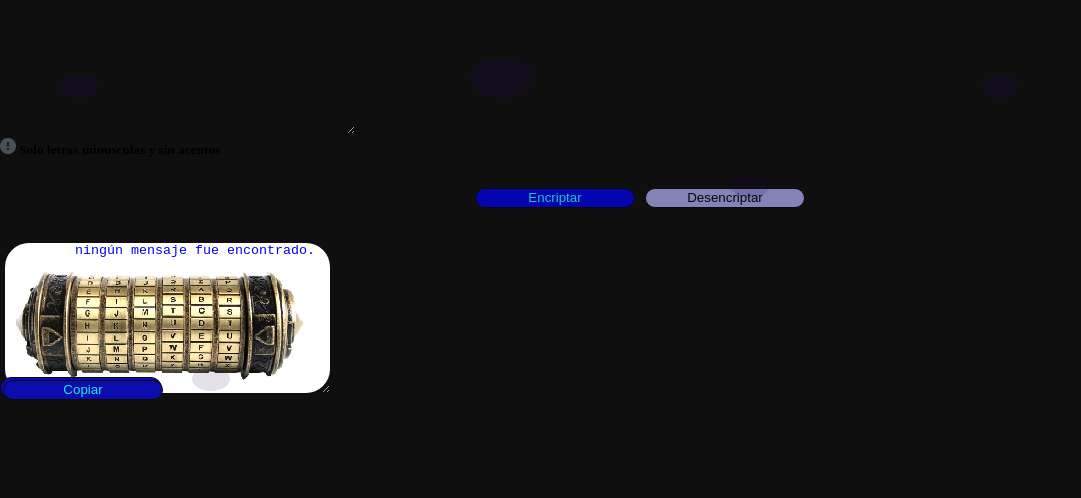
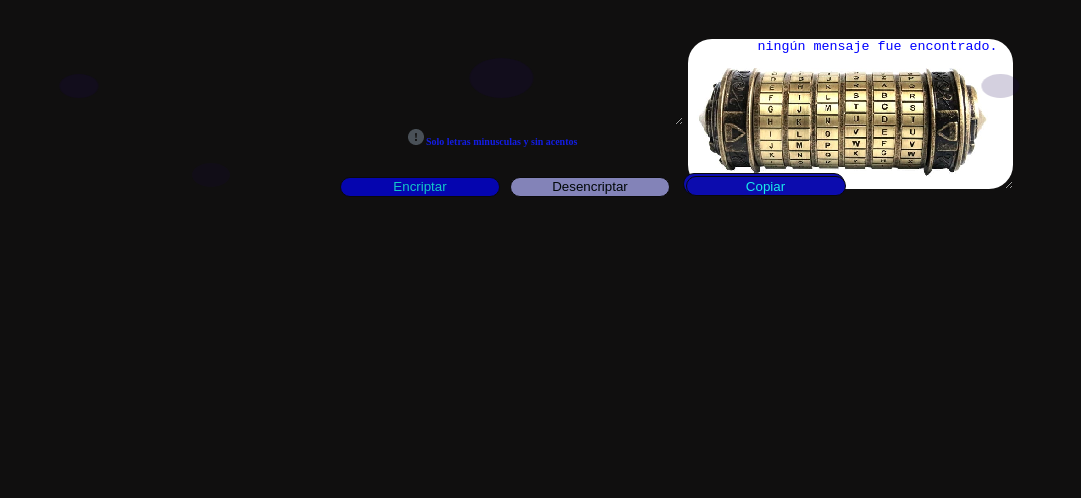
Before and after one commit to yordan-8/documents-aluraGIT, a plain HTML site: page index.html in a window 1280 px wide. Shown: the part 302-800 px from the top of the page, without its empty margins (0-1081 px from the left). Drawn offline with Linux system fonts and the light colour scheme.

Commit message:
cambio minusculas

```diff
--- a/style.css
+++ b/style.css
@@ -97,7 +97,12 @@
 }
 
 
-
+main {
+    display: flex;
+    margin-bottom: 60px;
+    margin-left: 60px;
+    flex-wrap: wrap;
+}
 
 .texto-area {
     border: none;
@@ -222,7 +227,12 @@
     color: black;
      }
 
+h5{
 
+    color: rgb(19, 29, 228) ;
+    margin-left: 80px;
+    font-size: 10px;
+}
 
 .imput{
     background: rgb(12, 12, 174);
```
